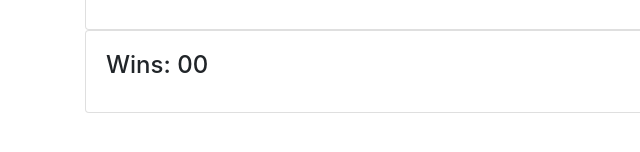
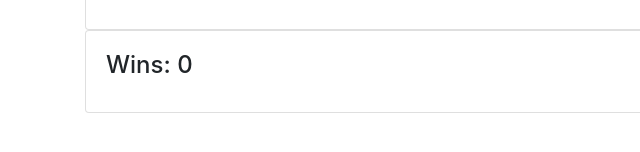
Before and after one commit to GeorgeSchlosser/Word-Guess-Game, a plain HTML site: page index.html in a window 1280 px wide. Shown: the part 548-700 px from the top of the page, 0-640 px from the left. Drawn offline with nearby package versions, Linux system fonts and the light colour scheme.

Commit message:
fixed Wins

```diff
--- a/index.html
+++ b/index.html
@@ -42,7 +42,7 @@
         <div class="card text-left">
             <!-- <img class="card-img-top" src="holder.js/100px180/" alt=""> -->
             <div class="card-body">
-                <h4 class="card-title">Wins: <span id=wins></span>0</h4>
+                <h4 class="card-title">Wins: <span id=wins></span></h4>
             </div>
         </div>
 
```
